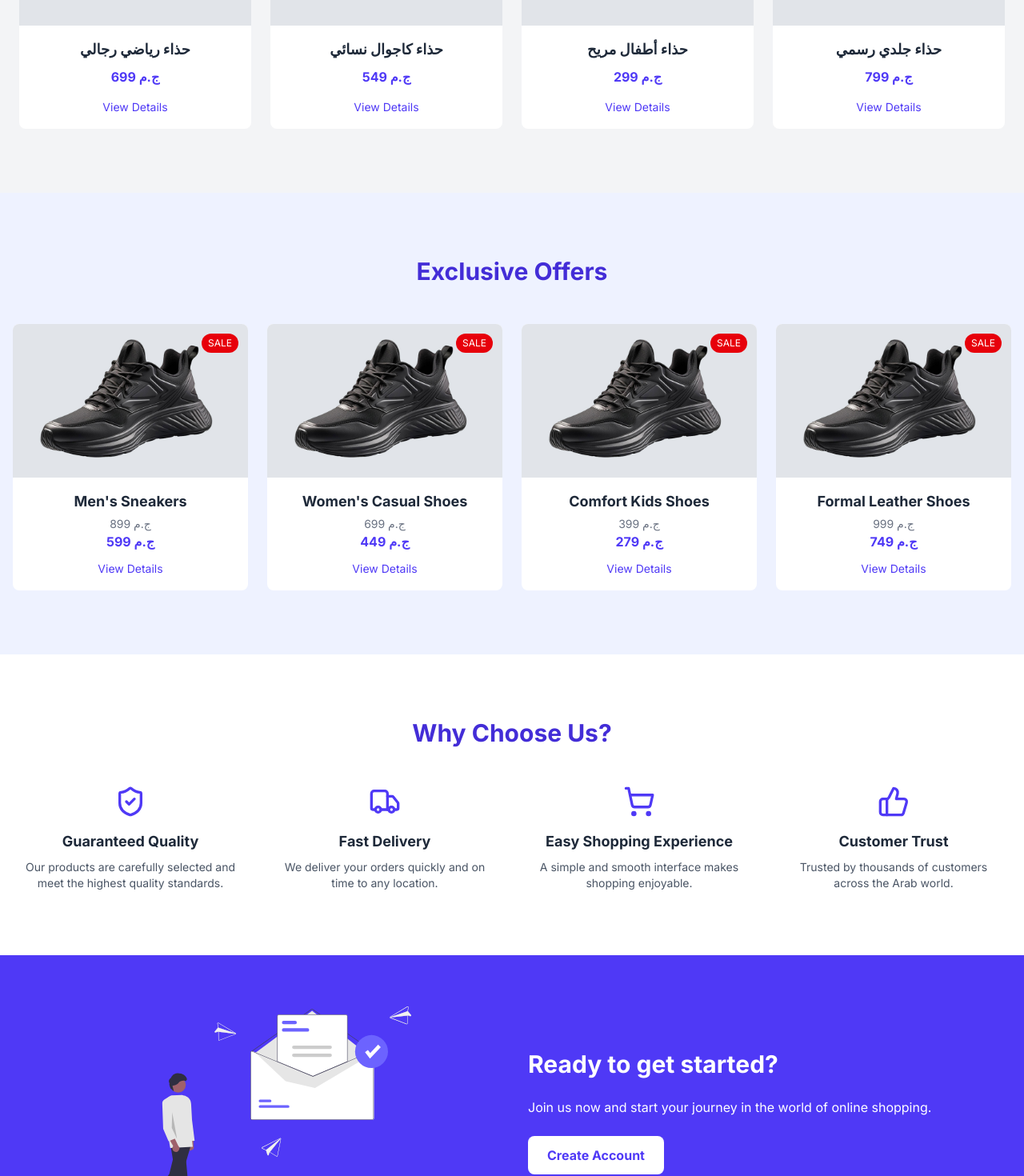
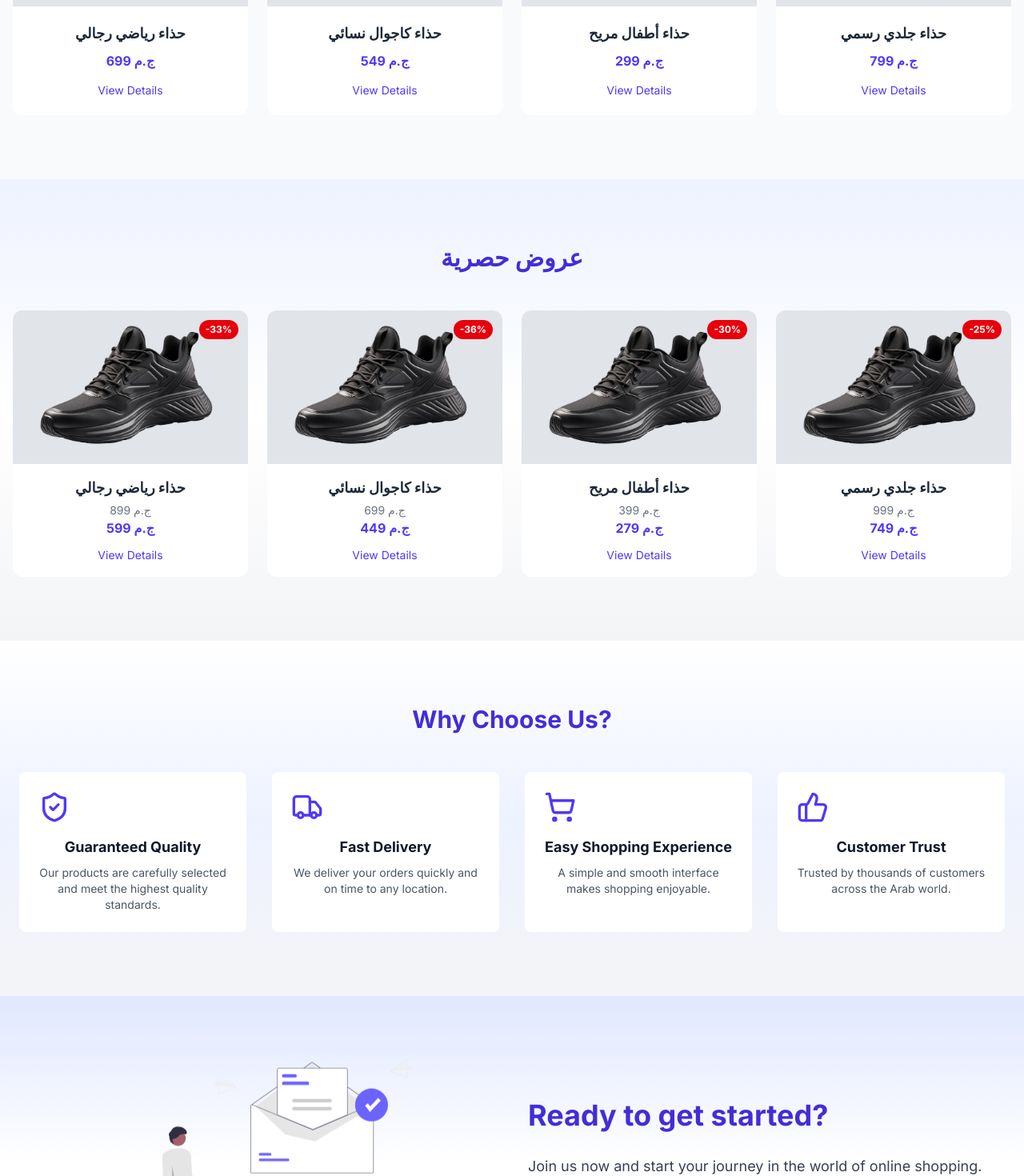
Before and after one commit to OmarElkeshen38/model-star, a React (Vite) app: page / in a window 1280 px wide. Shown: the part 1760-3230 px from the top of the page at 80% size. Built offline with nearby package versions, Linux system fonts and the light colour scheme.

Commit message:
edit design

```diff
--- a/src/modules/HomePage/Cta/Cta.jsx
+++ b/src/modules/HomePage/Cta/Cta.jsx
@@ -1,19 +1,17 @@
 import React from 'react';
 import { Link } from "react-router-dom";
 import { useTranslation } from "react-i18next";
-import { ShoppingCart, ShieldCheck, Truck, ThumbsUp } from "lucide-react";
 import subscriberImg from '../../../assets/subscriber.svg';
 
-
 function Cta() {
-
   const { t } = useTranslation();
 
   return (
-        <section className="py-16 bg-indigo-600 text-white">
+    <section className="py-20 bg-gradient-to-b from-indigo-100 via-white to-gray-100 text-gray-900">
       <div className="container mx-auto px-6 flex flex-col md:flex-row items-center justify-between gap-10">
 
-                <div className="flex-1">
+        {/* الصورة */}
+        <div className="flex-1 animate-float">
           <img
             src={subscriberImg}
             alt="Join Illustration"
@@ -21,24 +19,24 @@ function Cta() {
           />
         </div>
 
-                <div className="flex-1 space-y-4">
-                    <h2 className="text-3xl font-bold">
+        {/* النص والدعوة */}
+        <div className="flex-1 space-y-6">
+          <h2 className="text-3xl md:text-4xl font-bold text-indigo-700 leading-snug">
             {t("home.cta.title", "جاهز للانطلاق؟")}
           </h2>
-                    <p className='my-6'>
+          <p className="text-gray-700 text-lg">
             {t("home.cta.subtitle", "انضم إلينا الآن وابدأ رحلتك في عالم التسوق الإلكتروني.")}
           </p>
           <Link
             to="/register"
-                        className="inline-block bg-white text-indigo-600 px-6 py-3 rounded-lg font-semibold hover:bg-gray-100 transition"
+            className="inline-block bg-indigo-600 hover:bg-indigo-700 text-white px-6 py-3 rounded-lg font-semibold transition duration-300 shadow-md hover:shadow-lg"
           >
             {t("home.cta.button", "إنشاء حساب")}
           </Link>
         </div>
-
       </div>
     </section>
-    )
+  );
 }
 
-export default Cta
+export default Cta;
--- a/src/modules/HomePage/ExclusiveOffers/ExclusiveOffers.jsx
+++ b/src/modules/HomePage/ExclusiveOffers/ExclusiveOffers.jsx
@@ -3,59 +3,61 @@ import { Link } from "react-router-dom";
 import { useTranslation } from "react-i18next";
 import shoiceImg from '../../../assets/shoice.jpg';
 
-
 function ExclusiveOffers() {
-
-    const { t, i18n } = useTranslation();
+  const { t } = useTranslation();
 
   const offers = [
     {
       id: 1,
-            name: i18n.language === "ar" ? "حذاء رياضي رجالي" : "Men's Sneakers",
-            oldPrice: "899 ج.م",
-            newPrice: "599 ج.م",
+      name: t("products.mensSneakers", "حذاء رياضي رجالي"),
+      oldPrice: 899,
+      newPrice: 599,
       image: shoiceImg,
     },
     {
       id: 2,
-            name: i18n.language === "ar" ? "حذاء كاجوال نسائي" : "Women's Casual Shoes",
-            oldPrice: "699 ج.م",
-            newPrice: "449 ج.م",
+      name: t("products.womensCasual", "حذاء كاجوال نسائي"),
+      oldPrice: 699,
+      newPrice: 449,
       image: shoiceImg,
     },
     {
       id: 3,
-            name: i18n.language === "ar" ? "حذاء أطفال مريح" : "Comfort Kids Shoes",
-            oldPrice: "399 ج.م",
-            newPrice: "279 ج.م",
+      name: t("products.kidsComfort", "حذاء أطفال مريح"),
+      oldPrice: 399,
+      newPrice: 279,
       image: shoiceImg,
     },
     {
       id: 4,
-            name: i18n.language === "ar" ? "حذاء جلدي رسمي" : "Formal Leather Shoes",
-            oldPrice: "999 ج.م",
-            newPrice: "749 ج.م",
+      name: t("products.formalLeather", "حذاء جلدي رسمي"),
+      oldPrice: 999,
+      newPrice: 749,
       image: shoiceImg,
     },
   ];
 
+  const calculateDiscount = (oldPrice, newPrice) => {
+    const discount = ((oldPrice - newPrice) / oldPrice) * 100;
+    return Math.round(discount);
+  };
 
   return (
-        <section className="py-20 bg-indigo-50">
+    <section className="py-20 bg-gradient-to-b from-indigo-50 via-white to-gray-100">
       <div className="container mx-auto px-4">
         <h2 className="text-3xl font-bold text-center text-indigo-700 mb-12">
-                    {i18n.language === "ar" ? "عروض حصرية" : "Exclusive Offers"}
+          {t("home.exclusiveOffers.title", "عروض حصرية")}
         </h2>
 
         <div className="grid grid-cols-1 sm:grid-cols-2 md:grid-cols-4 gap-6">
           {offers.map((product) => (
             <div
               key={product.id}
-                            className="relative bg-white shadow-sm rounded-lg overflow-hidden hover:shadow-md transition"
+              className="relative bg-white rounded-xl shadow-md overflow-hidden transform hover:-translate-y-1 hover:shadow-lg transition duration-300"
             >
-                            {/* شارة خصم */}
-                            <span className="absolute top-3 right-3 bg-red-600 text-white text-xs px-2 py-1 rounded-full z-10">
-                                {i18n.language === "ar" ? "خصم" : "SALE"}
+              {/* شارة نسبة الخصم */}
+              <span className="absolute top-3 right-3 bg-red-600 text-white text-xs px-2 py-1 rounded-full shadow z-10 font-bold">
+                -{calculateDiscount(product.oldPrice, product.newPrice)}%
               </span>
 
               <img
@@ -65,14 +67,16 @@ function ExclusiveOffers() {
               />
 
               <div className="p-4 text-center">
-                                <h3 className="text-lg font-semibold text-gray-800 mb-1">{product.name}</h3>
-                                <p className="text-sm text-gray-500 line-through">{product.oldPrice}</p>
-                                <p className="text-indigo-600 font-bold">{product.newPrice}</p>
+                <h3 className="text-lg font-semibold text-gray-800 mb-1">
+                  {product.name}
+                </h3>
+                <p className="text-sm text-gray-500 line-through">{product.oldPrice} ج.م</p>
+                <p className="text-indigo-600 font-bold text-base">{product.newPrice} ج.م</p>
                 <Link
                   to={`/product/${product.id}`}
-                                    className="inline-block mt-3 text-sm text-indigo-600 hover:underline"
+                  className="inline-block mt-3 text-sm text-indigo-600 hover:text-indigo-800 font-medium transition"
                 >
-                                    {i18n.language === "ar" ? "عرض التفاصيل" : "View Details"}
+                  {t("home.featured.details", "عرض التفاصيل")}
                 </Link>
               </div>
             </div>
@@ -80,7 +84,7 @@ function ExclusiveOffers() {
         </div>
       </div>
     </section>
-    )
+  );
 }
 
-export default ExclusiveOffers
+export default ExclusiveOffers;
--- a/src/modules/HomePage/FeaturedProducts/FeaturedProducts.jsx
+++ b/src/modules/HomePage/FeaturedProducts/FeaturedProducts.jsx
@@ -1,43 +1,41 @@
 import React from 'react';
 import { Link } from "react-router-dom";
 import { useTranslation } from "react-i18next";
-import { ShoppingCart, ShieldCheck, Truck, ThumbsUp } from "lucide-react";
 import shoiceImg from '../../../assets/shoice.jpg';
 
 function FeaturedProducts() {
-
-    const { t } = useTranslation();
+  const { t, i18n } = useTranslation();
 
   const featuredProducts = [
     {
       id: 1,
-            name: "حذاء رياضي رجالي",
+      name: t("products.mensSportShoes", "حذاء رياضي رجالي"),
       price: "699 ج.م",
       image: shoiceImg,
     },
     {
       id: 2,
-            name: "حذاء كاجوال نسائي",
+      name: t("products.womensCasualShoes", "حذاء كاجوال نسائي"),
       price: "549 ج.م",
       image: shoiceImg,
     },
     {
       id: 3,
-            name: "حذاء أطفال مريح",
+      name: t("products.kidsComfortShoes", "حذاء أطفال مريح"),
       price: "299 ج.م",
       image: shoiceImg,
     },
     {
       id: 4,
-            name: "حذاء جلدي رسمي",
+      name: t("products.formalLeatherShoes", "حذاء جلدي رسمي"),
       price: "799 ج.م",
       image: shoiceImg,
     },
   ];
 
   return (
-        <section className="py-20 bg-gray-100">
-            <div className="container mx-auto px-6">
+    <section className="py-20 bg-gray-50">
+      <div className="container mx-auto px-4">
         <h2 className="text-3xl font-bold text-center text-indigo-700 mb-12">
           {t("home.featured.title", "منتجات مميزة")}
         </h2>
@@ -46,21 +44,21 @@ function FeaturedProducts() {
           {featuredProducts.map((product) => (
             <div
               key={product.id}
-                            className="bg-white shadow-sm rounded-lg overflow-hidden hover:shadow-md transition"
+              className="bg-white rounded-xl shadow-sm hover:shadow-lg transition transform hover:-translate-y-1 duration-300 overflow-hidden"
             >
               <img
                 src={product.image}
                 alt={product.name}
-                                className="w-full h-70 object-cover"
+                className="w-full h-64 object-cover"
               />
-                            <div className="p-4 text-center">
+              <div className="p-5 text-center">
                 <h3 className="text-lg font-semibold text-gray-800 mb-2">
                   {product.name}
                 </h3>
-                                <p className="text-indigo-600 font-bold mb-2">{product.price}</p>
+                <p className="text-indigo-600 font-bold mb-3">{product.price}</p>
                 <Link
                   to={`/product/${product.id}`}
-                                    className="inline-block mt-2 text-sm text-indigo-600 hover:underline"
+                  className="inline-block text-sm font-medium text-indigo-600 hover:text-indigo-800 transition duration-200"
                 >
                   {t("home.featured.details", "عرض التفاصيل")}
                 </Link>
@@ -70,7 +68,7 @@ function FeaturedProducts() {
         </div>
       </div>
     </section>
-    )
+  );
 }
 
-export default FeaturedProducts
+export default FeaturedProducts;
--- a/src/modules/HomePage/Features/Features.jsx
+++ b/src/modules/HomePage/Features/Features.jsx
@@ -1,63 +1,55 @@
 import React from 'react';
-import { Link } from "react-router-dom";
 import { useTranslation } from "react-i18next";
 import { ShoppingCart, ShieldCheck, Truck, ThumbsUp } from "lucide-react";
 
 function Features() {
-
   const { t } = useTranslation();
 
+  const features = [
+    {
+      icon: <ShieldCheck size={40} className="text-indigo-600 group-hover:scale-110 transition" />,
+      title: t("home.features.quality", "جودة مضمونة"),
+      desc: t("home.features.qualityDesc", "منتجاتنا مختارة بعناية وتخضع لأعلى معايير الجودة.")
+    },
+    {
+      icon: <Truck size={40} className="text-indigo-600 group-hover:scale-110 transition" />,
+      title: t("home.features.delivery", "شحن سريع"),
+      desc: t("home.features.deliveryDesc", "نوصل طلباتك بسرعة وفي الوقت المحدد لأي مكان.")
+    },
+    {
+      icon: <ShoppingCart size={40} className="text-indigo-600 group-hover:scale-110 transition" />,
+      title: t("home.features.easyShopping", "تجربة تسوق سهلة"),
+      desc: t("home.features.easyShoppingDesc", "واجهة بسيطة وسلسة لتجعل التسوق ممتعاً.")
+    },
+    {
+      icon: <ThumbsUp size={40} className="text-indigo-600 group-hover:scale-110 transition" />,
+      title: t("home.features.trust", "ثقة العملاء"),
+      desc: t("home.features.trustDesc", "نحظى بثقة آلاف العملاء في الوطن العربي.")
+    },
+  ];
+
   return (
-        <section className="py-20 bg-white">
+    <section className="py-20 bg-gradient-to-b from-white via-indigo-50 to-gray-100 text-gray-900">
       <div className="container mx-auto px-6">
         <h2 className="text-3xl font-bold text-center mb-12 text-indigo-700">
           {t("home.features.title", "لماذا تختارنا؟")}
         </h2>
 
-                <div className="grid md:grid-cols-4 gap-10 text-center">
-                    <div>
-                        <ShieldCheck className="mx-auto text-indigo-600" size={40} />
-                        <h3 className="mt-4 text-lg font-semibold">
-                            {t("home.features.quality", "جودة مضمونة")}
-                        </h3>
-                        <p className="text-gray-600 text-sm mt-2">
-                            {t("home.features.qualityDesc", "منتجاتنا مختارة بعناية وتخضع لأعلى معايير الجودة.")}
-                        </p>
+        <div className="grid grid-cols-1 sm:grid-cols-2 md:grid-cols-4 gap-8">
+          {features.map((feature, index) => (
+            <div
+              key={index}
+              className="group text-center p-6 bg-white rounded-lg shadow-md hover:shadow-lg transition duration-300 animate-fade-in-up"
+            >
+              <div className="mb-4">{feature.icon}</div>
+              <h3 className="text-lg font-semibold mb-2">{feature.title}</h3>
+              <p className="text-gray-600 text-sm">{feature.desc}</p>
             </div>
-
-                    <div>
-                        <Truck className="mx-auto text-indigo-600" size={40} />
-                        <h3 className="mt-4 text-lg font-semibold">
-                            {t("home.features.delivery", "شحن سريع")}
-                        </h3>
-                        <p className="text-gray-600 text-sm mt-2">
-                            {t("home.features.deliveryDesc", "نوصل طلباتك بسرعة وفي الوقت المحدد لأي مكان.")}
-                        </p>
-                    </div>
-
-                    <div>
-                        <ShoppingCart className="mx-auto text-indigo-600" size={40} />
-                        <h3 className="mt-4 text-lg font-semibold">
-                            {t("home.features.easyShopping", "تجربة تسوق سهلة")}
-                        </h3>
-                        <p className="text-gray-600 text-sm mt-2">
-                            {t("home.features.easyShoppingDesc", "واجهة بسيطة وسلسة لتجعل التسوق ممتعاً.")}
-                        </p>
-                    </div>
-
-                    <div>
-                        <ThumbsUp className="mx-auto text-indigo-600" size={40} />
-                        <h3 className="mt-4 text-lg font-semibold">
-                            {t("home.features.trust", "ثقة العملاء")}
-                        </h3>
-                        <p className="text-gray-600 text-sm mt-2">
-                            {t("home.features.trustDesc", "نحظى بثقة آلاف العملاء في الوطن العربي.")}
-                        </p>
-                    </div>
+          ))}
         </div>
       </div>
     </section>
-    )
+  );
 }
 
-export default Features
+export default Features;
```
Lines whose indentation alone changed are shown as unchanged.
